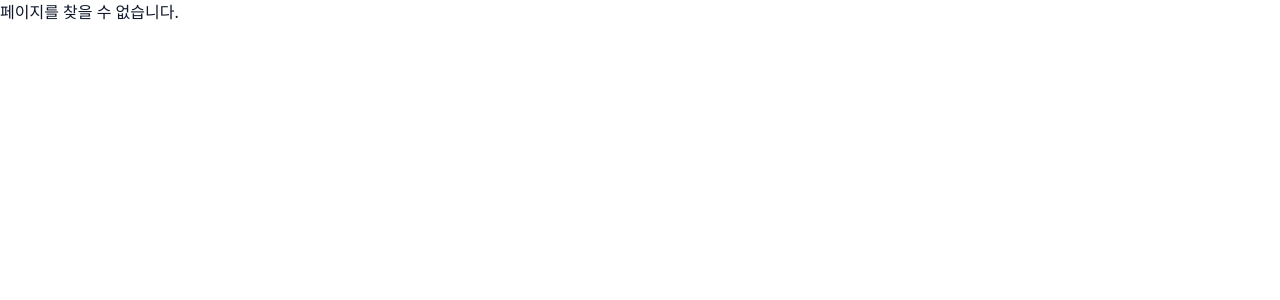
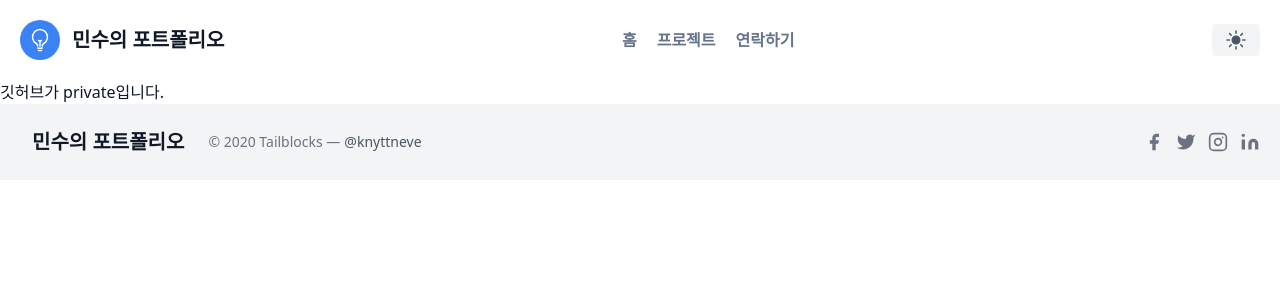
Before and after one commit to minsoo0112/next-portfolio, a Next.js app: page /private in a window 1280 px wide. Before the commit this address had no page. Shown: the top 300 px of the page. Built offline with nearby package versions, Linux system fonts and the light colour scheme.

Commit message:
feat: 깃허브가 private일 때 들어가지는 페이지와 레이아웃 설정

```diff
--- a/pages/404.js
+++ b/pages/404.js
@@ -1,7 +1,9 @@
+import Layout from "./components/layout";
+
 export default function PageNotFound() {
   return (
-    <div>
+    <Layout>
       <h1>페이지를 찾을 수 없습니다.</h1>
-    </div>
+    </Layout>
   );
 }
--- /dev/null
+++ b/pages/private.js
@@ -0,0 +1,9 @@
+import Layout from "./components/layout";
+
+export default function Private() {
+  return (
+    <Layout>
+      <h1>깃허브가 private입니다.</h1>
+    </Layout>
+  );
+}
```
